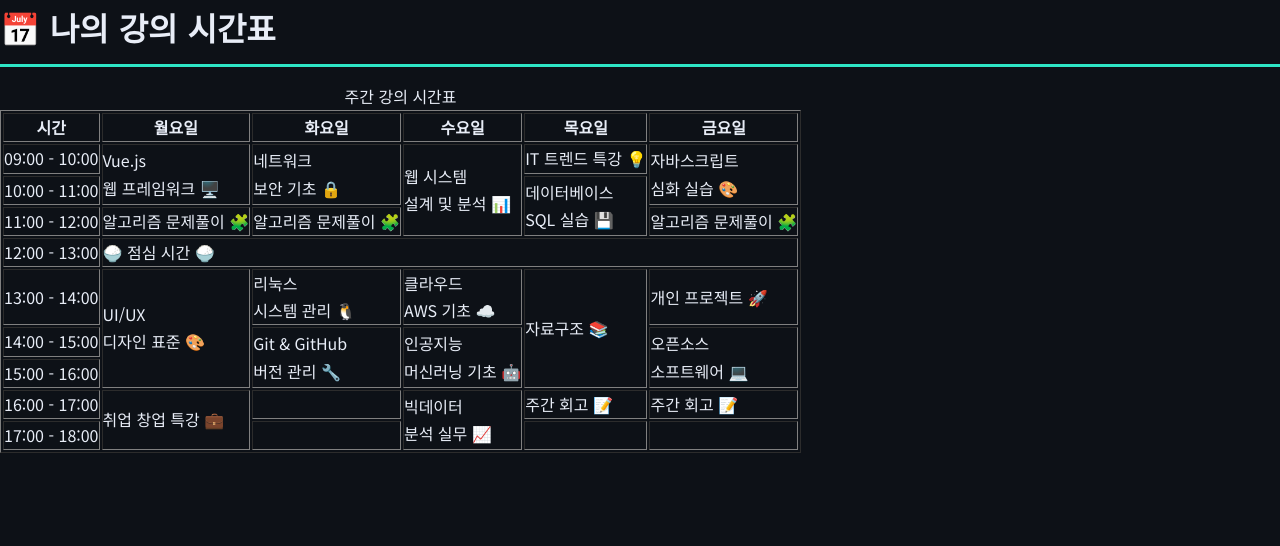
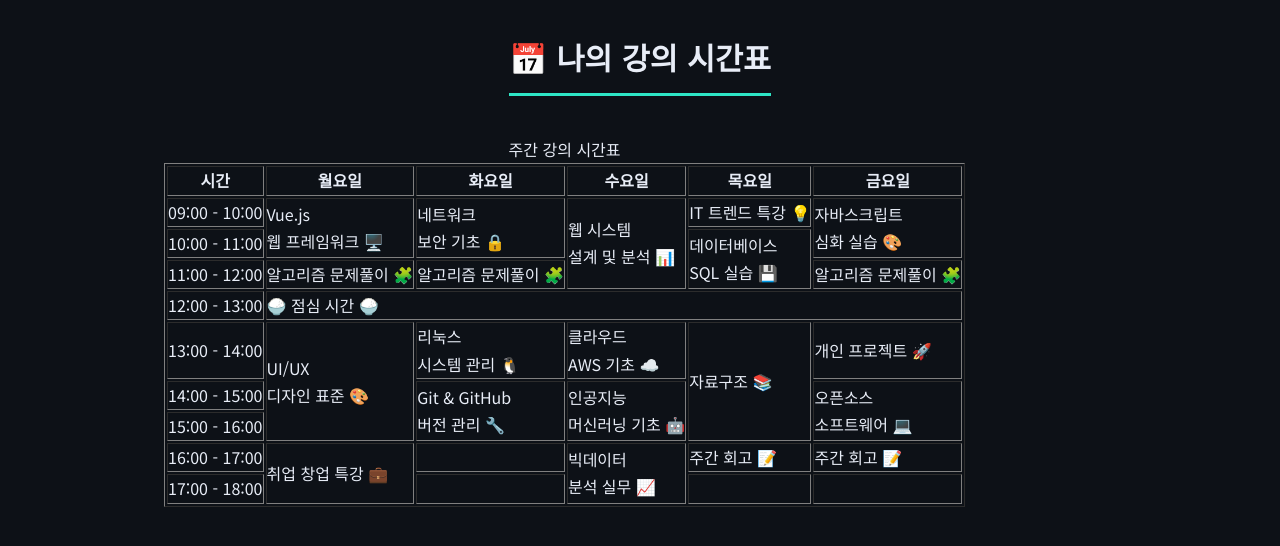
Before and after one commit to rkdgml3577/skala-front, a plain HTML site: page html/myClass.html in a window 1280 px wide. Drawn offline with Linux system fonts and the light colour scheme.

Commit message:
미션2: container로 감싸 가운데 정렬

```diff
--- a/css/style.css
+++ b/css/style.css
@@ -60,6 +60,14 @@ a:hover {
 }
 
 /* 공통 유틸 클래스 */
+ .container {
+    width: 100%;
+    max-width: 1000px;
+    margin: 0 auto;          /* 가운데 정렬 */
+    padding: 2rem 1.5rem;    /* 안쪽 여백 */
+  }
+  header { text-align: center; margin-bottom: 1.5rem; }
+  header h1 { display: inline-block; font-size: 1.9rem; }
 .container { max-width: 720px; margin: 0 auto; padding: 2rem 1.5rem; }
 .eyebrow { text-transform: uppercase; letter-spacing: 0.2em; font-size: 0.75rem; color: var(--accent-2); }
 .card { background: var(--surface); border: 1px solid var(--border); border-radius: 16px; padding: 1.5rem; }
--- a/html/myClass.html
+++ b/html/myClass.html
@@ -7,8 +7,20 @@
   <meta name="author" content="rkdgml3577" />
   <title>나의 강의 일정</title>
   <link rel="stylesheet" href="../css/style.css" />
+  <style>
+  /* [박스 모델] container — margin auto 가운데 정렬 */
+  .container {
+    width: 100%;
+    max-width: 1000px;
+    margin: 0 auto;          /* 가운데 정렬 */
+    padding: 2rem 1.5rem;    /* 안쪽 여백 */
+  }
+  header { text-align: center; margin-bottom: 1.5rem; }
+  header h1 { display: inline-block; font-size: 1.9rem; }
+  </style>
 </head>
 <body>
+    <div class="container">
         <header>
             <h1>📅 나의 강의 시간표</h1>
         </header>
@@ -92,5 +104,6 @@
             </tbody>
 
         </table>
+    </div>
 </body>
 </html>
```
Lines whose indentation alone changed are shown as unchanged.
